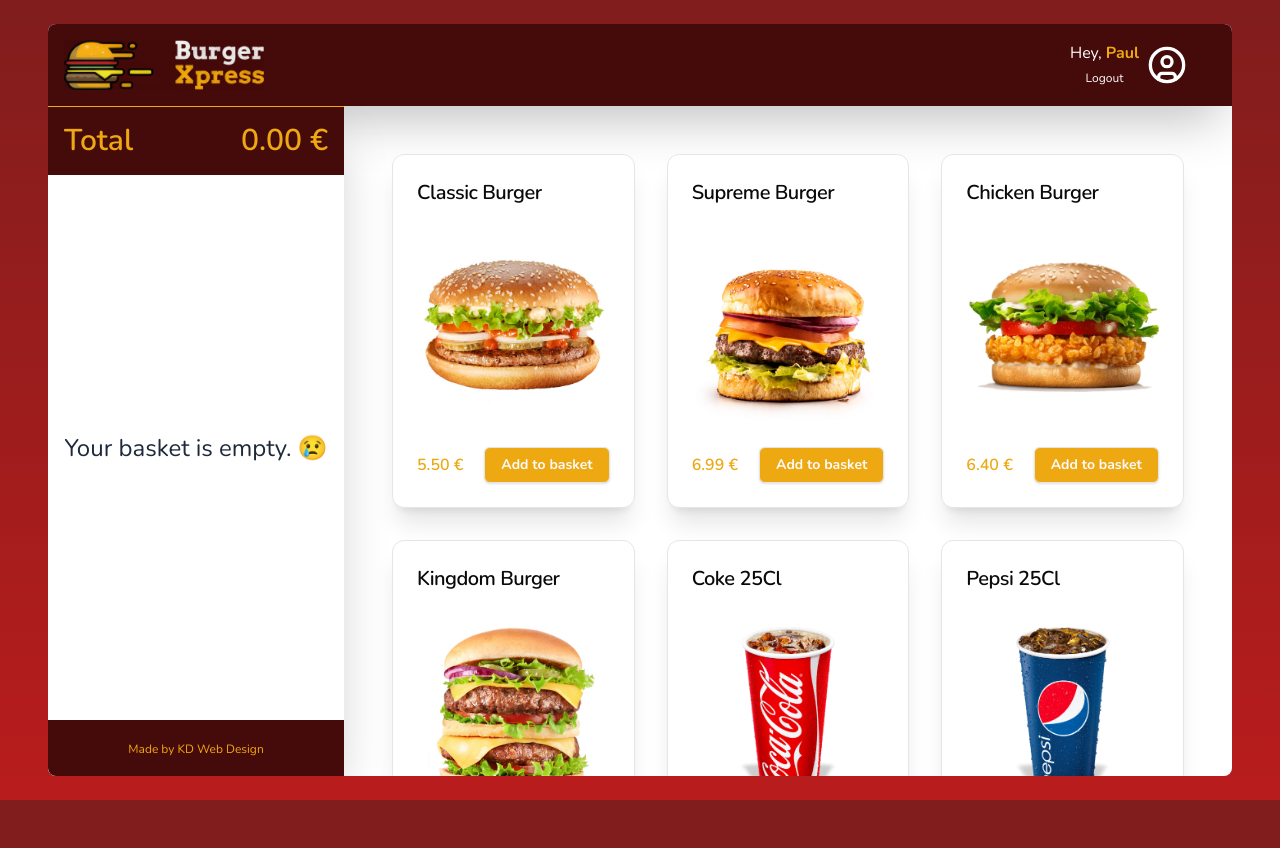
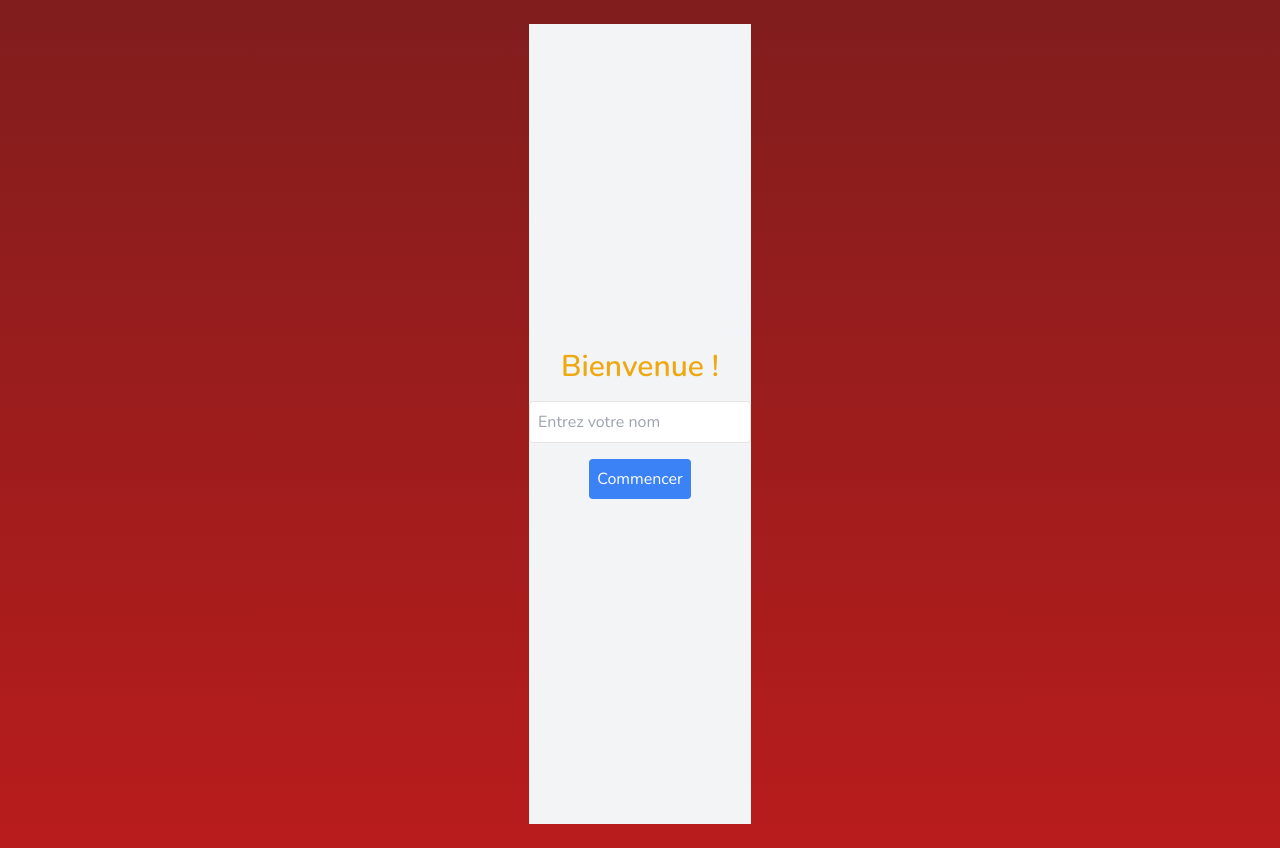
Before and after one commit to KD-Web-Design/burger-xpress, a Next.js app: page / in a window 1280 px wide. Before the commit the page ends 800 px from the top, so only its background shows below. Built offline with nearby package versions, Linux system fonts and the light colour scheme.

Commit message:
creating route

```diff
--- /dev/null
+++ b/app/order/page.tsx
@@ -0,0 +1,19 @@
+import Aside from "@/components/Aside";
+import Main from "@/components/Main";
+import Navbar from "@/components/Navbar";
+
+export default function Home() {
+  return (
+    <div
+      id="container"
+      className="flex h-screen w-[1400px] flex-col overflow-hidden rounded-lg bg-white"
+      style={{ height: "calc(100vh - 3rem)" }}
+    >
+      <Navbar />
+      <div id="body" className="flex flex-1 overflow-y-auto">
+        <Aside />
+        <Main />
+      </div>
+    </div>
+  );
+}
--- a/app/page.tsx
+++ b/app/page.tsx
@@ -1,19 +1,42 @@
-import Aside from "@/components/Aside";
-import Main from "@/components/Main";
-import Navbar from "@/components/Navbar";
+"use client";
 
-export default function Home() {
+import { useState } from "react";
+import { useRouter } from "next/navigation";
+import { useUserStore } from "@/store/store";
+
+const Welcome = () => {
+  const [username, setUsername] = useState("");
+  const setUserStoreUsername = useUserStore((state) => state.setUsername);
+  const router = useRouter();
+
+  const handleSubmit = () => {
+    if (username.trim()) {
+      setUserStoreUsername(username);
+      localStorage.setItem("username", username);
+      router.push("/order");
+    } else {
+      alert("Veuillez entrer un nom valide.");
+    }
+  };
+
   return (
-    <div
-      id="container"
-      className="flex h-screen w-[1400px] flex-col overflow-hidden rounded-lg bg-white"
-      style={{ height: "calc(100vh - 3rem)" }}
-    >
-      <Navbar />
-      <div id="body" className="flex flex-1 overflow-y-auto">
-        <Aside />
-        <Main />
-      </div>
+    <div className="flex h-screen flex-col items-center justify-center bg-gray-100">
+      <h1 className="mb-4 text-3xl font-semibold">Bienvenue !</h1>
+      <input
+        type="text"
+        value={username}
+        onChange={(e) => setUsername(e.target.value)}
+        placeholder="Entrez votre nom"
+        className="mb-4 rounded border p-2"
+      />
+      <button
+        onClick={handleSubmit}
+        className="rounded bg-blue-500 p-2 text-white"
+      >
+        Commencer
+      </button>
     </div>
   );
-}
+};
+
+export default Welcome;
--- a/components/Navbar.tsx
+++ b/components/Navbar.tsx
@@ -1,9 +1,14 @@
+"use client";
+
+import { useUserStore } from "@/store/store";
 import { CircleUser } from "lucide-react";
 import Image from "next/image";
 import Link from "next/link";
 import React from "react";
 
 export default function Navbar() {
+  const username = useUserStore((state) => state.username);
+  const logout = useUserStore((state) => state.logout);
   return (
     <nav className="flex w-full items-center justify-between bg-red-950 p-4 text-white shadow-2xl">
       <Link href="#">
@@ -17,9 +22,9 @@
       <div id="user" className="grid grid-cols-2 items-center gap-2">
         <div className="text-center">
           <h2>
-            Hey, <span className="font-bold text-foreground">Paul</span>
+            Hey, <span className="font-bold text-foreground">{username}</span>
           </h2>
-          <Link href="#" className="text-xs">
+          <Link href="/" className="text-xs" onClick={logout}>
             Logout
           </Link>
         </div>
--- a/store/store.ts
+++ b/store/store.ts
@@ -21,6 +21,20 @@
     removeItem: (productId: number) => void;
 
   };
+
+  interface UserState {
+    username: string;
+    setUsername: (name: string) => void;
+    logout: () => void;
+  }
+
+  export const useUserStore = create<UserState>((set) => ({
+    username: "",
+    setUsername: (name) => set({ username: name }),
+    logout: () => {
+      localStorage.removeItem('username');
+      set({ username: "" })},
+  }));
 
   export const useCartStore = create(persist<CartState>((set) => ({
     cart: [],
```
